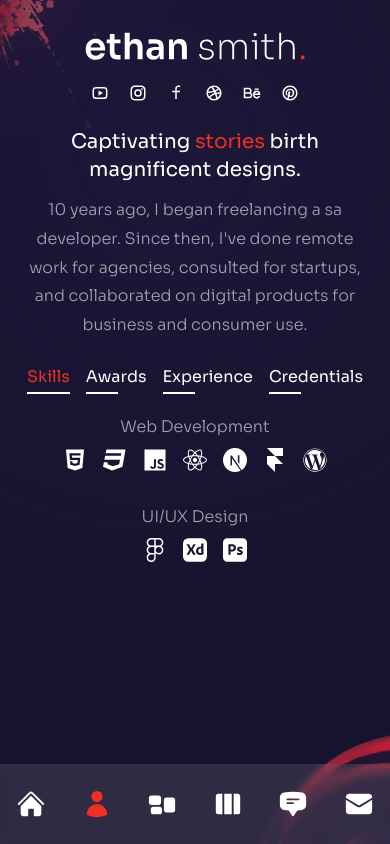
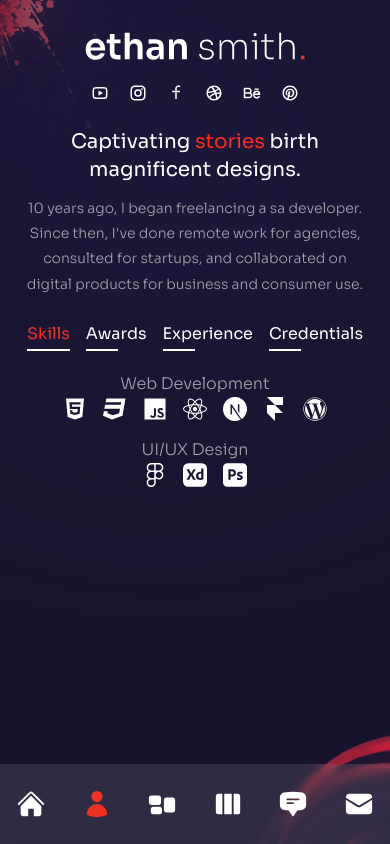
Before and after one commit to MirosBL45/studio_rakita, a Next.js app: page /about in a window 390 px wide. Built offline with nearby package versions, Linux system fonts and the light colour scheme.

Commit message:
done about

```diff
--- a/data/aboutData.js
+++ b/data/aboutData.js
@@ -77,15 +77,15 @@ export const aboutData = [
     title: "credentials",
     info: [
       {
-        title: "Web Development - ABC University, LA, CA",
+        title: "Web Development - ABC University, LA",
         stage: "2011",
       },
       {
-        title: "Computer Science Diploma - AV Technical Institute",
+        title: "Computer Science - Technical Institute",
         stage: "2009",
       },
       {
-        title: "Certified Graphic Designer - ABC Institute, Los Angeles, CA",
+        title: "Graphic Designer - ABC Institute, LA",
         stage: "2006",
       },
     ],
--- a/pages/about/index.jsx
+++ b/pages/about/index.jsx
@@ -31,17 +31,35 @@ function About() {
       <div className="container mx-auto h-full flex flex-col items-center xl:flex-row">
         {/* text part */}
         <div className="flex-1 flex flex-col justify-center">
-          <h2 className="text-xl mb-3 md:h2">
+          <motion.h2
+            variants={fadeIn("right", 0.2)}
+            initial="hidden"
+            animate="show"
+            exit="hidden"
+            className="text-xl mb-3 md:h2"
+          >
             Captivating <span className="text-accent">stories</span> birth
             magnificent designs.
-          </h2>
-          <p className="max-w-[500px] mx-auto xl:mx-0 mb-6 xl:mb-12 px-2 xl:px-0">
+          </motion.h2>
+          <motion.p
+            variants={fadeIn("right", 0.4)}
+            initial="hidden"
+            animate="show"
+            exit="hidden"
+            className="text-[14px] md:text-xl max-w-[500px] mx-auto xl:mx-0 mb-6 xl:mb-12 px-2 xl:px-0"
+          >
             10 years ago, I began freelancing a sa developer. Since then, I've
             done remote work for agencies, consulted for startups, and
             collaborated on digital products for business and consumer use.
-          </p>
+          </motion.p>
           {/* counters */}
-          <div className="hidden md:flex md:max-w-xl xl:max-w-none mx-auto xl:mx-0 mb-8">
+          <motion.div
+            variants={fadeIn("right", 0.6)}
+            initial="hidden"
+            animate="show"
+            exit="hidden"
+            className="hidden md:flex md:max-w-xl xl:max-w-none mx-auto xl:mx-0 mb-8"
+          >
             <div className="flex flex-1 xl:gap-x-6">
               {/* expirience */}
               <div className="relative flex-1 after:w-[1px] after:h-full after:bg-white/10 after:absolute after:top-0 after:right-0">
@@ -80,19 +98,26 @@ function About() {
                 </div>
               </div>
             </div>
-          </div>
+          </motion.div>
         </div>
         {/* info - cards in about section */}
-        <div className="flex flex-col w-full xl:max-w-[48%] h-[480px]">
+        <motion.div
+          variants={fadeIn("left", 0.4)}
+          initial="hidden"
+          animate="show"
+          exit="hidden"
+          className="flex flex-col w-full xl:max-w-[48%] h-[480px]"
+        >
           {/* for main title of about */}
           <div className="flex gap-x-4 xl:gap-x-8 mx-auto xl:mx-0 mb-4 z-[32]">
             {aboutData.map((item, itemIndex) => (
               // after:bg-accent
+              // after:bg-orange-900
               <div
                 key={itemIndex}
                 className={`${
                   mainIndex === itemIndex &&
-                  "text-accent after:w-[100%] after:bg-orange-900 after:transition-all after:duration-300"
+                  "text-accent after:w-[100%] after:bg-accent after:transition-all after:duration-300"
                 } cursor-pointer capitalize xl:text-lg relative after:w-8 after:h-[2px] after:bg-white after:absolute after:-bottom-1 after:left-0`}
                 onClick={() => {
                   setMainIndex(itemIndex);
@@ -103,14 +128,14 @@ function About() {
             ))}
           </div>
           {/* for content */}
-          <div className="py-2 xl:py-6 flex flex-col gap-y-8 xl:gap-y-4 items-center xl:items-start">
+          <div className="py-2 xl:py-6 flex flex-col gap-y-4 xl:gap-y-4 items-center xl:items-start">
             {aboutData[mainIndex].info.map((item, itemIndex) => (
               <div
                 key={itemIndex}
                 className="flex-1 flex flex-col md:flex-row max-w-max gap-x-2 items-center text-white/60"
               >
                 {/* title */}
-                <div className="font-light mb-2 md:mb-0">{item.title}</div>
+                <div className="font-light md:mb-0">{item.title}</div>
                 <div className="hidden md:flex">:</div>
                 {/* years */}
                 {item.stage && <div>{item.stage}</div>}
@@ -125,7 +150,7 @@ function About() {
               </div>
             ))}
           </div>
-        </div>
+        </motion.div>
       </div>
     </div>
   );
```
